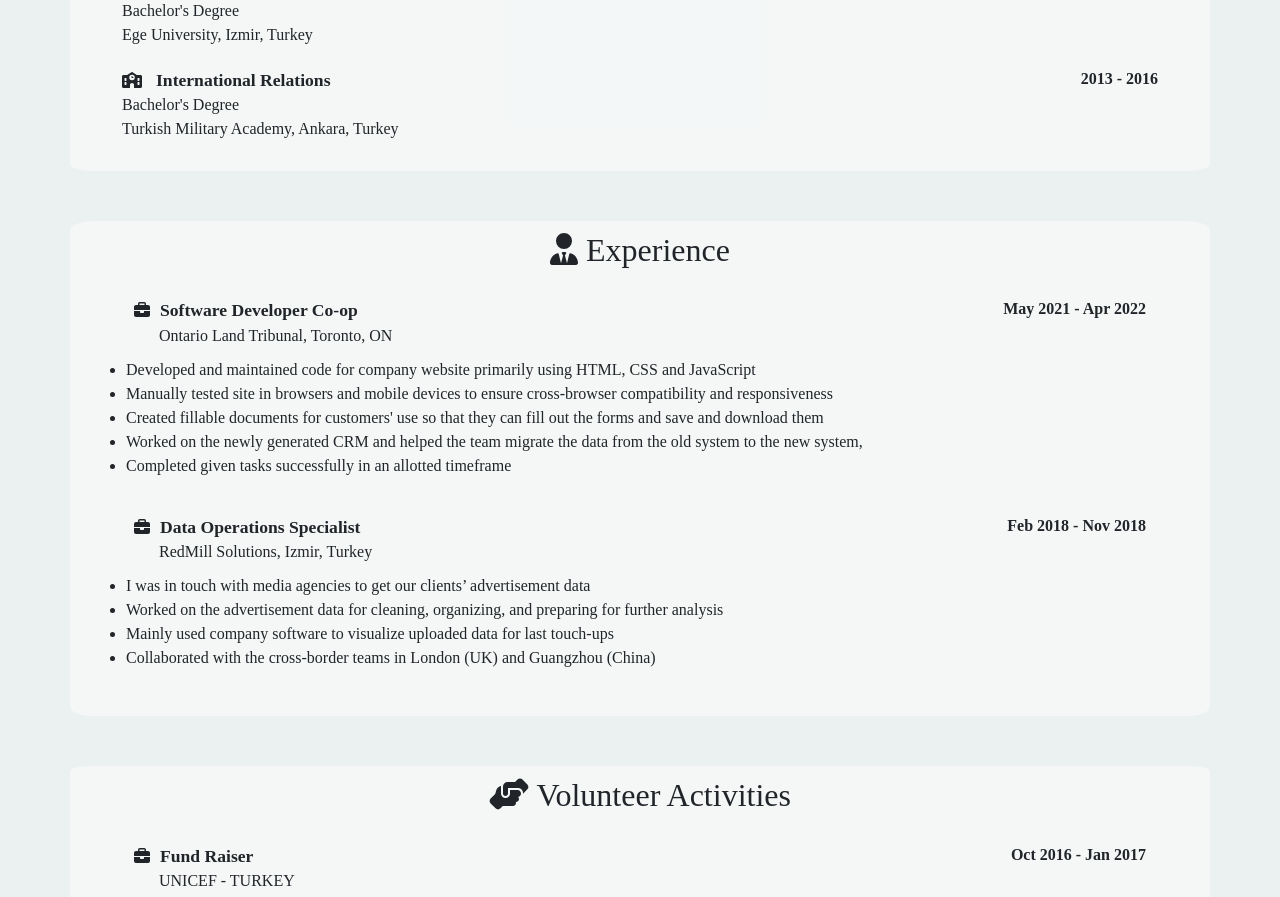
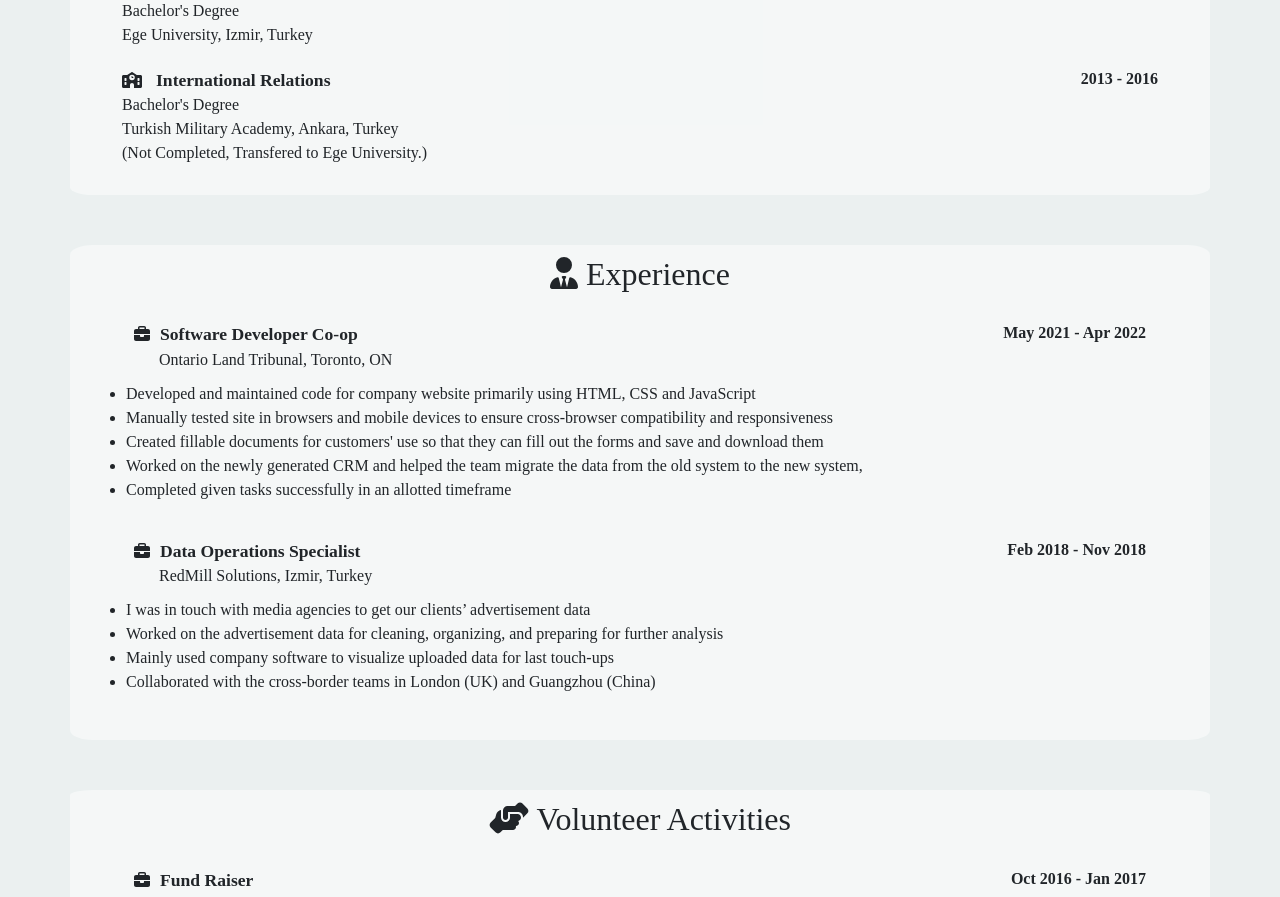
Before and after one commit to veyselboybay/new-personal-website, a React (Create React App) app: page / in a window 1280 px wide. Shown: the part 1400-2297 px from the top of the page. Built offline with nearby package versions, Linux system fonts and the light colour scheme; the HTML template or start-up script is replaced by a standard one.

Commit message:
Minor changes

```diff
--- a/src/components/About.js
+++ b/src/components/About.js
@@ -216,6 +216,8 @@ function About() {
                 <br />
                 <span style={{ textAlign: "left" }}>
                   Turkish Military Academy, Ankara, Turkey
+                  <br />
+                  (Not Completed, Transfered to Ege University.)
                 </span>
               </span>
               <span
```
Also changed, not shown: 2 other files (tests, documents, lock files or other folders).
